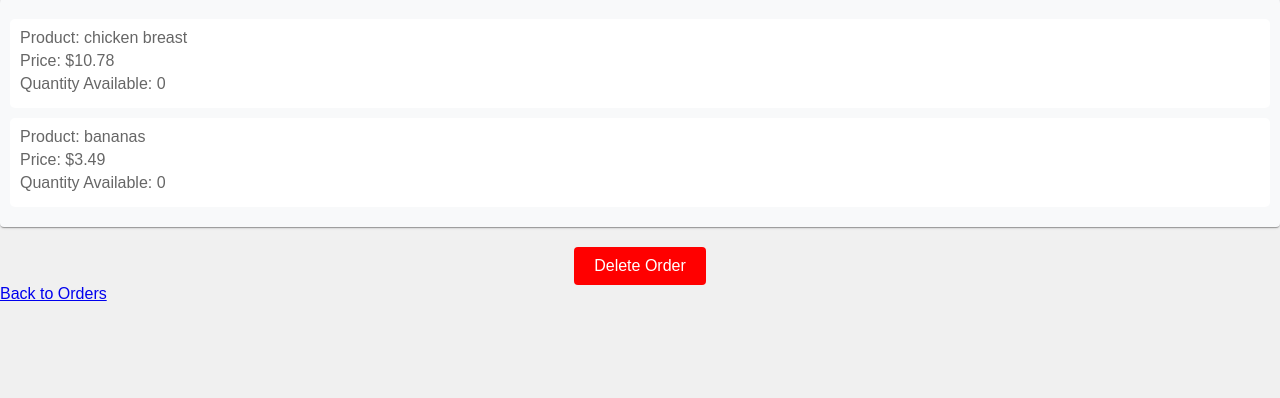
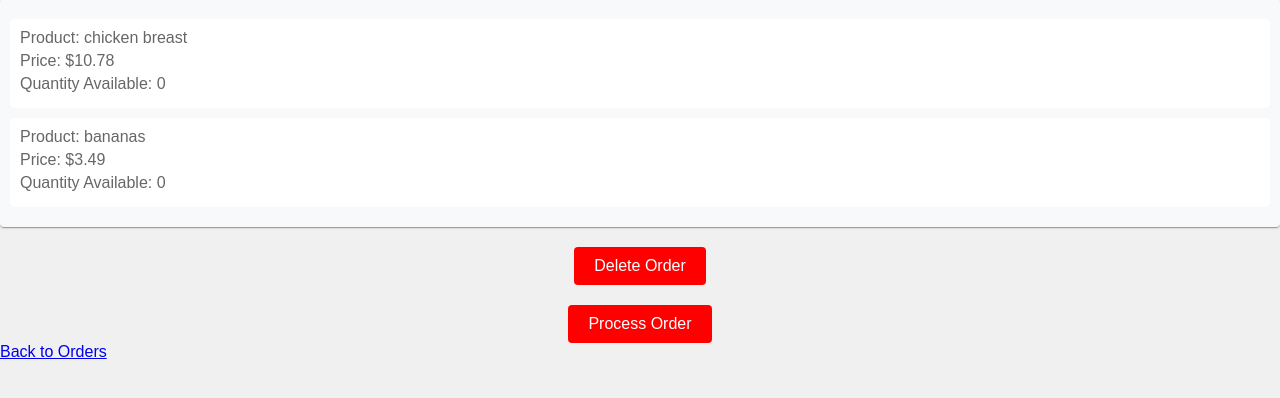
Before and after one commit to yinshaolong/Flask_App, a Flask app: page /orders/1 in a window 1280 px wide. Shown: the part 78-476 px from the top of the page. Run offline with Flask 3, Linux system fonts and the light colour scheme.

Commit message:
added process order button and changed stylings

```diff
--- a/app.py
+++ b/app.py
@@ -210,6 +210,12 @@ def update_order(order_id):
     db.session.commit()
     return jsonify({"Message": f"Strategy: {strategy} - Order processed "}, 204)
 
+@app.route("/api/orders/<int:order_id>", methods=["POST"])
+def order_process(order_id):
+    order = db.get_or_404(Order, order_id)
+    order.process_order()
+    db.session.commit()
+    return jsonify({"Message": "Order processed"}, 204)
 
 
 if __name__ == "__main__":
--- a/static/css/styles.css
+++ b/static/css/styles.css
@@ -74,13 +74,25 @@ form input[type="submit"] {
     transition: background-color 0.3s ease;
 }
 
-form input[type="submit"]:hover {
+form input[type="submit"].delete:hover {
     background-color: #cc0000;
+}
+
+form input[type="submit"].process:hover {
+    background-color: #726dc7;
 }
 
 .processed {
     background-color: #07781e;
     color: #ffffff;
+}
+
+.order {
+    color: #e18f8f;
+}
+
+.order:hover {
+    color: #cb3434;
 }
 
 .pending {
--- a/templates/order_detail.html
+++ b/templates/order_detail.html
@@ -12,8 +12,11 @@
         </p>
         {% endfor %}
     </div>
-    <form action="{{ url_for('order_delete', order_id=order.id) }}" method="post">
+    <form class = "delete_button" action="{{ url_for('order_delete', order_id=order.id) }}" method="post">
         <input type="submit" value="Delete Order">
+    </form>
+    <form class = "process_button" action="{{ url_for('order_process', order_id=order.id) }}" method="post">
+        <input type="submit" value="Process Order">
     </form>
         <a href="/customers/{{ order.customer_id }}">Back to Orders </a>
 
--- a/templates/orders.html
+++ b/templates/orders.html
@@ -9,7 +9,7 @@
         {% set classname = "processed" %}
     {% endif %}
     <p class = "{{ classname }}">
-        <span>Order ID: {{ order.id }}  </span>
+        <a class = "order" href= "{{ url_for('order_detail', order_id=order.id) }}"><span>Order ID: {{ order.id }}  </span></a>
         <span>Customer: {{ order.customer.name }}  </span>
         <span>Product: {{ order.items[0].product.name }} </span>
         <span>Product: ${{ order.items[0].product.price }} </span>
```
Also changed, not shown: store.db.
